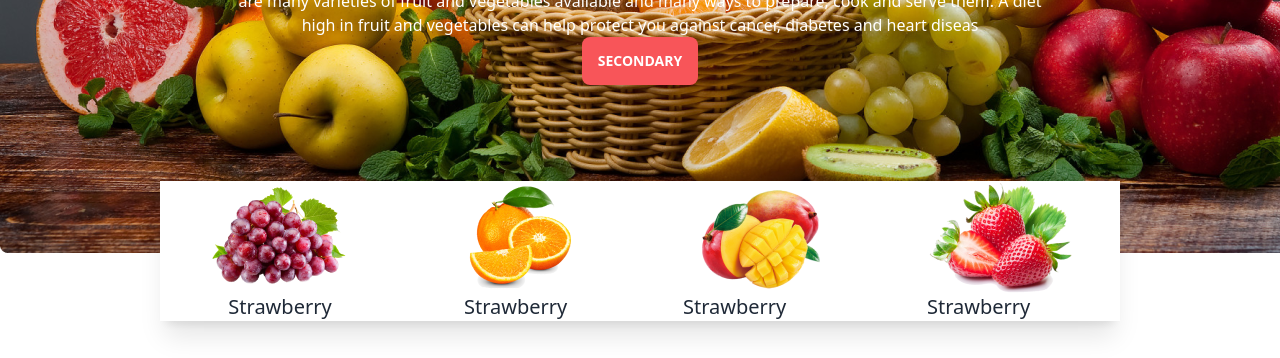
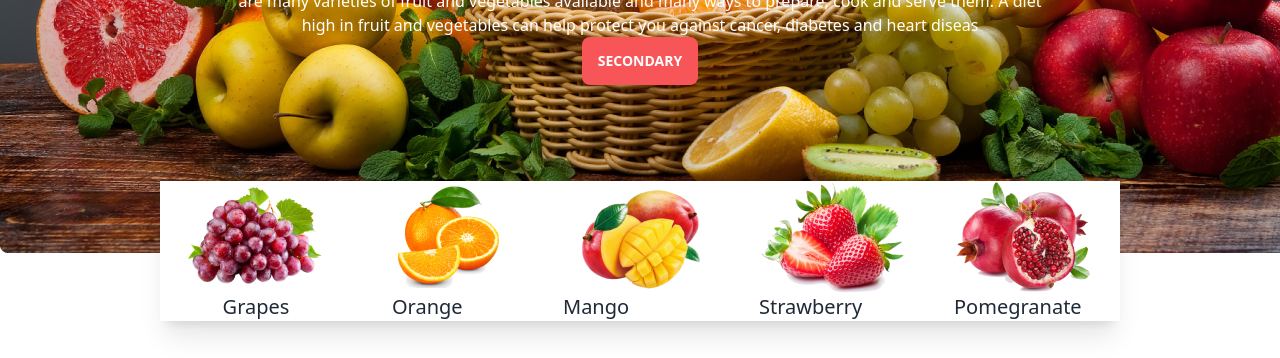
Before and after one commit to rabby-web/fruit-burst, a plain HTML site: page index.html in a window 1280 px wide. Shown: the part 439-797 px from the top of the page. Drawn offline with nearby package versions, Linux system fonts and the light colour scheme; grey boxes are pictures that could not be loaded.

Commit message:
banner bottom complete now

```diff
--- a/index.html
+++ b/index.html
@@ -282,27 +282,27 @@
       </div>
       <!-- banner-bottom -->
       <div
-        class="hidden md:grid md:grid-cols-2 lg:grid-cols-4 w-9/12 mx-auto shadow-xl bg-white relative -mt-24"
+        class="hidden lg:grid lg:grid-cols-5 w-9/12 mx-auto shadow-xl bg-white relative -mt-24"
       >
         <!-- card-1 -->
         <div class="flex flex-col items-center text-center">
           <div>
             <img src="./images/fruit1.png" alt="" />
-            <h2 class="text-xl">Strawberry</h2>
+            <h2 class="text-xl">Grapes</h2>
           </div>
         </div>
         <!-- card-1 -->
         <div class="flex flex-col items-center">
           <div>
             <img src="./images/fruit2.png" alt="" />
-            <h2 class="text-xl">Strawberry</h2>
+            <h2 class="text-xl">Orange</h2>
           </div>
         </div>
         <!-- card-1 -->
         <div class="flex flex-col items-center">
           <div>
             <img src="./images/fruit3.png" alt="" />
-            <h2 class="text-xl">Strawberry</h2>
+            <h2 class="text-xl">Mango</h2>
           </div>
         </div>
         <!-- card-1 -->
@@ -310,6 +310,13 @@
           <div>
             <img src="./images/fruit4.png" alt="" />
             <h2 class="text-xl">Strawberry</h2>
+          </div>
+        </div>
+        <!-- card-1 -->
+        <div class="flex flex-col items-center">
+          <div>
+            <img src="./images/fruit5.png" alt="" />
+            <h2 class="text-xl">Pomegranate</h2>
           </div>
         </div>
       </div>
```
